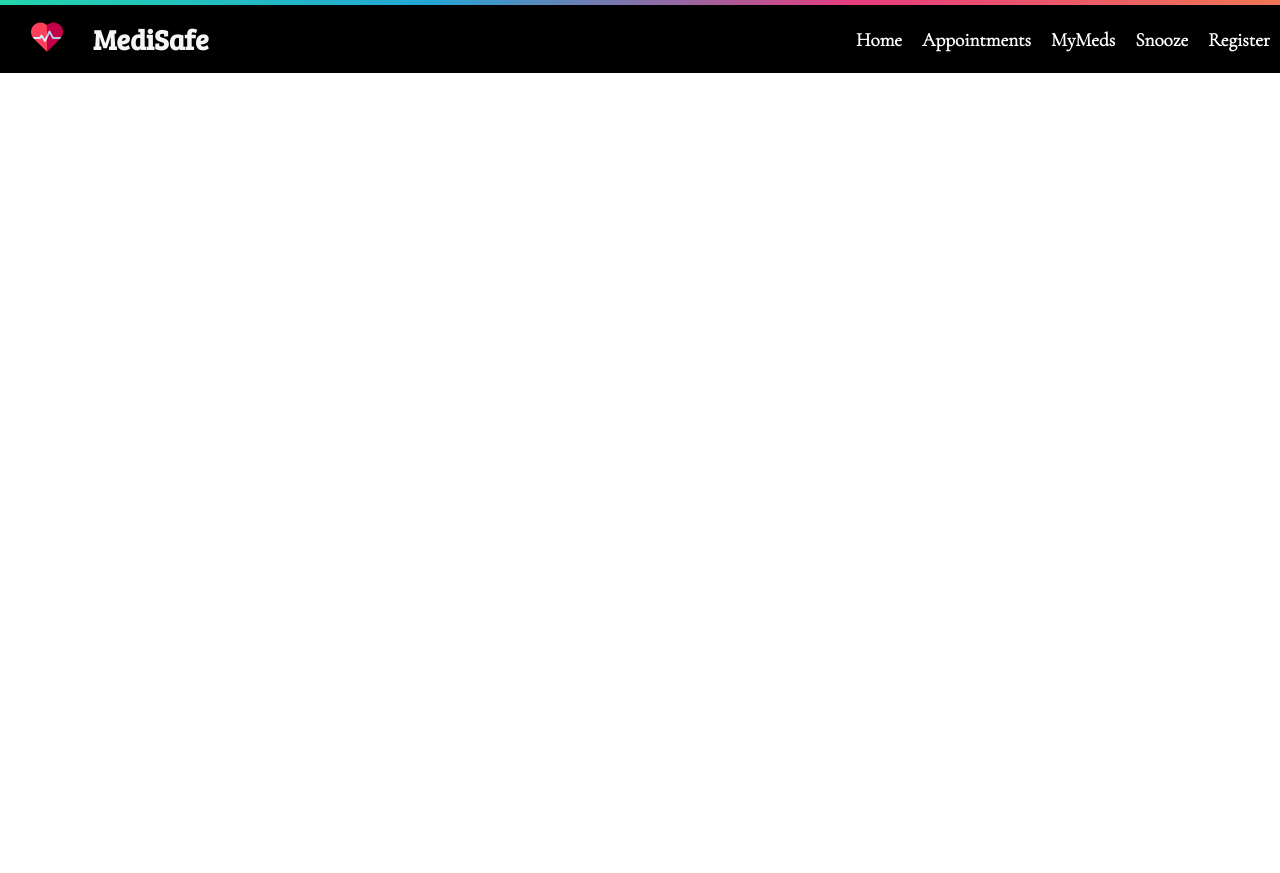
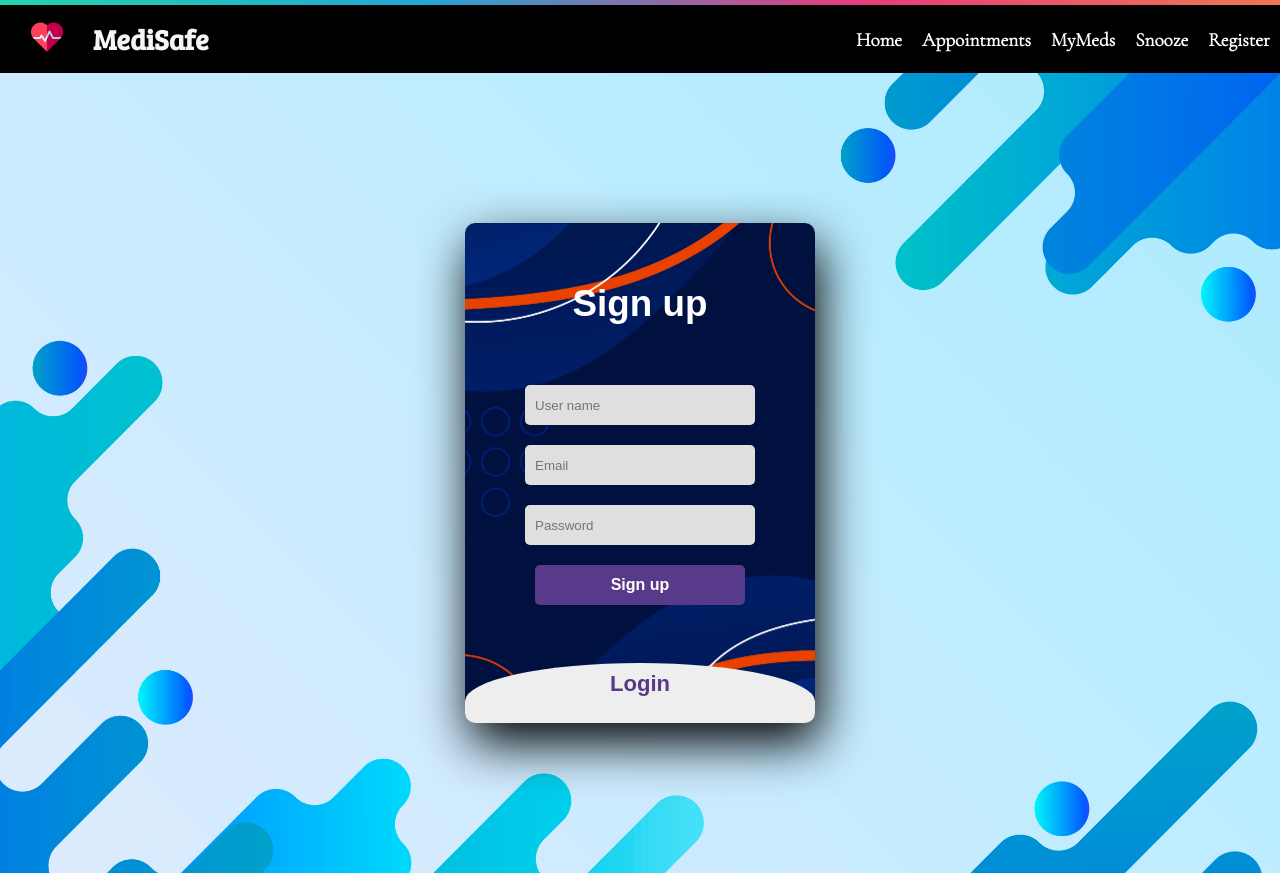
Before and after one commit to Dhruvil-Lakhtaria/Medicine-Dosage-and-Sleep-Tracker, a React (Create React App) app in the folder client/: page /auth in a window 1280 px wide. Before the commit the page ends 800 px from the top, so only its background shows below. Built offline with nearby package versions, Linux system fonts and the light colour scheme; a web font is replaced by a local one.

Commit message:
before final evaluation

```diff
--- a/client/src/App.js
+++ b/client/src/App.js
@@ -2,27 +2,66 @@ import "./css/Homepage.css";
 import "./css/Snooze.css";
 import "./css/Appointment.css";
 import "./css/LoginPage.css";
-import "./css/MyMeds.css"
+import "./css/MyMeds.css";
 import Home from "./components/Homepage/Home";
 import AppointmentPage from "./components/AppointmentPage/AppointmentPage";
-import MyMedsPage from './components/MyMedsPage/MyMeds'
+import MyMedsPage from "./components/MyMedsPage/MyMeds";
 import Snooze from "./components/Snooze/Snooze";
 import LoginForm from "./components/RegisterPage/LoginForm";
 import Navbar from "./components/Homepage/Navbar";
 import { BrowserRouter as Router, Route, Routes } from "react-router-dom";
+import { useState } from "react";
+import axios from "axios";
 
 function App() {
+  const [userId,setUserId] = useState("");
+  const onLogin = (loggedDetail) => {
+    let queryString = "http://localhost:8000/auth/login";
+    queryString = queryString
+      .concat("?name=")
+      .concat(loggedDetail.name)
+      .concat("&password=")
+      .concat(loggedDetail.password);
+    axios.get(queryString).then((res) => {
+      if (res.data.length !== 1) {
+        alert("Login Failec");
+      } else {
+        alert("Logged In");
+        setUserId(res.data[0]);
+      }
+    });
+  };
+  const onRegister = (userDetail) => {
+    let queryString = "http://localhost:8000/auth/register";
+    queryString = queryString
+      .concat("?name=")
+      .concat(userDetail.name)
+      .concat("&email=")
+      .concat(userDetail.email)
+      .concat("&password=")
+      .concat(userDetail.password);
+    axios.post(queryString).then((res) => {
+      console.log(res.data);
+      alert("Registered!");
+      setUserId(res.data._id);
+    });
+  };
   return (
     <Router>
       <div className="App">
         <Navbar />
         <Routes>
-          <Route path="/" element={<Home />}/>
-          <Route path="/register" element={<LoginForm />} />
-          <Route path="/appointments" element={<AppointmentPage />}/>
+          <Route path="/" element={<Home />} />
+          <Route
+            path="/appointment"
+            element={<AppointmentPage />}
+          />
           <Route path="/mymeds" element={<MyMedsPage />} />
-          <Route path="/snooze" element={<Snooze />}/>
-          <Route path="/register" element={<LoginForm />} />
+          <Route path="/snooze" element={<Snooze/>} />
+          <Route
+            path="/auth"
+            element={<LoginForm onRegister={onRegister} onLogin={onLogin} />}
+          />
         </Routes>
       </div>
     </Router>
--- a/client/src/components/AppointmentPage/Addform.js
+++ b/client/src/components/AppointmentPage/Addform.js
@@ -8,16 +8,17 @@ const Addform = ({ onAdd }) => {
   const [appointment_title, setTitle] = useState("");
   const [appointment_address, setAddress] = useState("");
   const [appointment_date, setDate] = useState("");
-  const [appointment_time,setTime] = useState("");
+  const [appointment_time, setTime] = useState("");
 
   const addAppointment = (e) => {
     e.preventDefault();
     const appointment = {
       appointment_with: appointment_with,
       appointment_title: appointment_title,
-      appoitment_date: appointment_date,
+      appointment_date: appointment_date + "@" + appointment_time,
       appointment_address: appointment_address,
     };
+    console.log(appointment);
     onAdd(appointment);
     setAppointment_with("");
     setAddress("");
--- a/client/src/components/AppointmentPage/AppointmentPage.js
+++ b/client/src/components/AppointmentPage/AppointmentPage.js
@@ -8,24 +8,40 @@ import axios from "axios";
 const AppointmentPage = () => {
   const [appointments, setAppointments] = useState([]);
 
-  const deleteAppointment = (id) => {
+  const deleteAppointment = (key) => {
+    console.log(key);
     setAppointments(
-      appointments.filter((appointment) => appointment.id !== id)
+      appointments.filter((appointment) => appointment._id !== key)
     );
-    console.log("Appointment Deleted");
   };
   const addAppointment = (appointment) => {
-    axios.post("http://localhost:8000/appointment?userid=62779691a3873b6c38ebe929",appointment)
-    setAppointments([...appointments, appointment]);
-    console.log("Appointment Added");
+    let queryString = "http://localhost:8000/appointment";
+    queryString = queryString
+      .concat("?userid=")
+      .concat("62789de529ed129021782259")
+      .concat("&appointment_with=")
+      .concat(appointment.appointment_with)
+      .concat("&appointment_title=")
+      .concat(appointment.appointment_title)
+      .concat("&appointment_address=")
+      .concat(appointment.appointment_address)
+      .concat("&appointment_date=")
+      .concat(appointment.appointment_date)
+      .concat("@")
+      .concat(appointment.appointment_time);
+    axios.post(queryString).then( (res) => {
+      setAppointments([...appointments, appointment]);
+    } );
   };
   useEffect( () => {
-    axios.get("http://localhost:8000/appointment?userid=62779691a3873b6c38ebe929")
-    .then( res => {
+    let queryString = "http://localhost:8000/appointment?";
+    queryString = queryString.concat("userid=").concat("62789de529ed129021782259");
+    axios.get(queryString).then((res) => {
       console.log(res.data);
       setAppointments(res.data);
     });
-  },[]);
+  },[])
+
   return (
     <div className="AppointmentPage">
       <AppointmentHeader />
--- a/client/src/components/Homepage/Home.js
+++ b/client/src/components/Homepage/Home.js
@@ -1,8 +1,11 @@
-import React from "react";
 import TopSection from "./TopSection";
 import MainSection from "./MainSection";
 import Footer from "./Footer";
 import Copyrights from "./Copyrights";
+
+
+
+
 const Home = () => {
   return (
     <div className="homepage">
--- a/client/src/components/Homepage/Navbar.js
+++ b/client/src/components/Homepage/Navbar.js
@@ -25,7 +25,7 @@ const Navbar = () => {
             <a href="/">Home</a>
           </li>
           <li className="nav-item nav-a">
-            <a href="/appointments">Appointments</a>
+            <a href="/appointment">Appointments</a>
           </li>
           <li className="nav-item nav-m">
             <a href="/mymeds">MyMeds</a>
@@ -34,7 +34,7 @@ const Navbar = () => {
             <a href="/snooze">Snooze</a>
           </li>
           <li className="nav-item nav-r">
-            <a href="/register">Register</a>
+            <a href="/auth">Register</a>
           </li>
         </ul>
       </div>
--- a/client/src/components/MyMedsPage/MedsForm.js
+++ b/client/src/components/MyMedsPage/MedsForm.js
@@ -16,12 +16,13 @@ const MedsForm = ({ addDetails }) => {
   const addMedDetail = (e) => {
     e.preventDefault();
     const Medicine = {
-      medicineName: MedName,
-      Quantity: quantity,
-      Morning: Morning,
-      Afternoon: Afternoon,
-      Night: Night,
+      medicine_name: MedName,
+      quantity: quantity,
+      morning: Morning,
+      afternoon: Afternoon,
+      night: Night,
     };
+    console.log(Medicine);
     addDetails(Medicine);
     setMedName("");
     incrementMedicine(0);
--- a/client/src/components/RegisterPage/LoginForm.js
+++ b/client/src/components/RegisterPage/LoginForm.js
@@ -1,33 +1,33 @@
 import React, { useState } from "react";
 
-const LoginForm = () => {
-  const [signupDetails, addDetails] = useState([]);
-  const [userName, updateUserName] = useState("");
+const LoginForm = ({ onRegister, onLogin }) => {
+  // const [signupDetails, addDetails] = useState([]);
+  const [name, updateUserName] = useState("");
   const [email, updateEmail] = useState("");
   const [password, updatePassword] = useState("");
-  const [loggedEmail, updateLoggedEmail] = useState("");
+  const [loggedName, updateLoggedName] = useState("");
   const [loggedPassword, updateLoggedPassword] = useState("");
-  const handleClick = (e) => {
+  const handleRegister = (e) => {
     e.preventDefault();
     const newDetails = {
-      userName: userName,
+      name: name,
       email: email,
       password: password,
     };
-    addDetails([...signupDetails, newDetails]);
+    onRegister(newDetails);
     updateUserName("");
     updateEmail("");
     updatePassword("");
   };
   const handleLogin = (e) => {
     e.preventDefault();
-    signupDetails.forEach((signUp) => {
-      if (loggedEmail === signUp.email && loggedPassword === signUp.password) {
-        alert("Registered User");
-      }
-      updateLoggedEmail("");
-      updateLoggedPassword("");
-    });
+    const loginDetail = {
+      name: loggedName,
+      password: loggedPassword,
+    };
+    onLogin(loginDetail);
+    updateLoggedName("");
+    updateLoggedPassword("");
   };
   return (
     <div className="login-wrapper">
@@ -37,7 +37,7 @@ const LoginForm = () => {
           <form>
             <label htmlFor="chk">Sign up</label>
             <input
-              value={userName}
+              value={name}
               onChange={(e) => updateUserName(e.target.value)}
               type="text"
               className="login-input"
@@ -63,7 +63,7 @@ const LoginForm = () => {
               placeholder="Password"
               required=""
             />
-            <button className="signup-btn" onClick={handleClick}>
+            <button className="signup-btn" onClick={handleRegister}>
               Sign up
             </button>
           </form>
@@ -73,12 +73,12 @@ const LoginForm = () => {
           <form>
             <label htmlFor="chk">Login</label>
             <input
-              value={loggedEmail}
-              onChange={(e) => updateLoggedEmail(e.target.value)}
-              type="email"
+              value={loggedName}
+              onChange={(e) => updateLoggedName(e.target.value)}
+              type="text"
               className="login-input"
               name="email"
-              placeholder="Email"
+              placeholder="Name"
             />
             <input
               value={loggedPassword}
```
Also changed, not shown: 2 other files (tests, documents, lock files or other folders).
